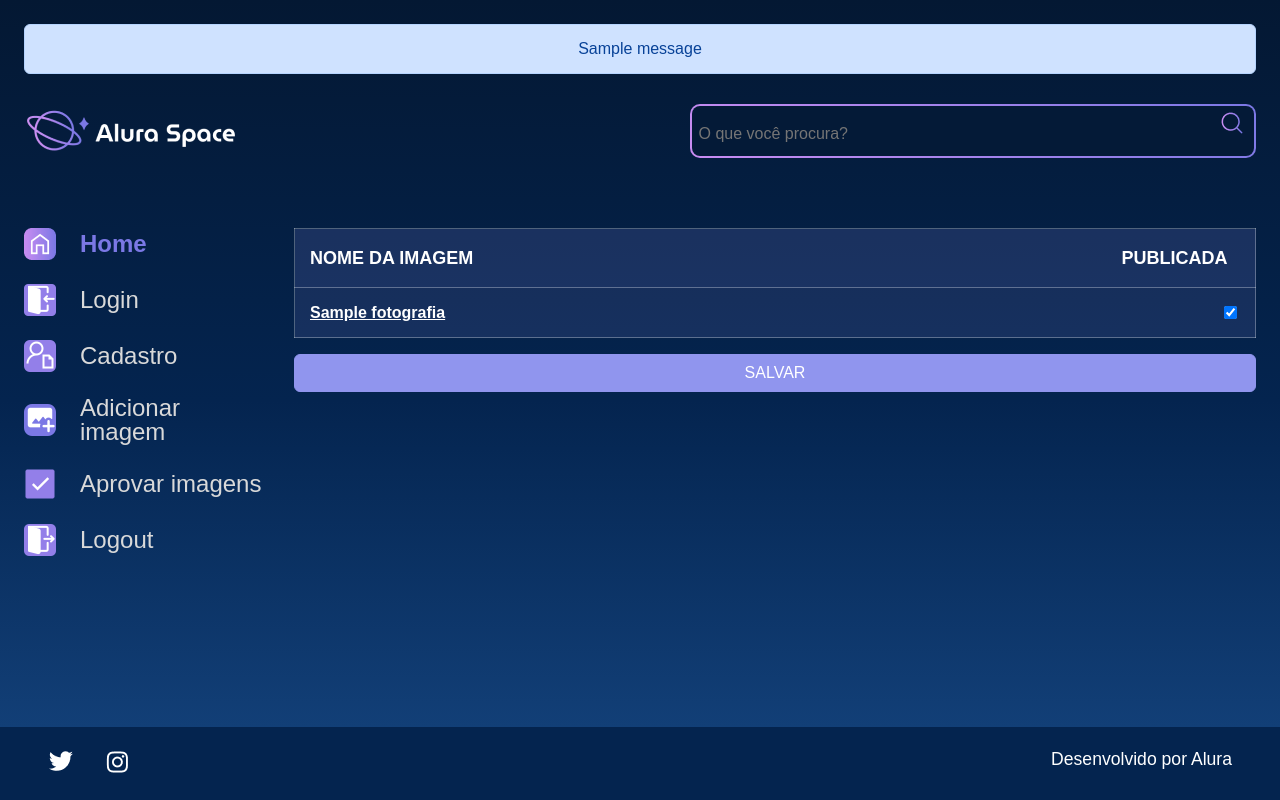
After one commit to gcosta97/django_alura_space, a Django app: page /aprovar-imagens in a window 1280 px wide. The commit adds this page. Run offline with Django 4.2, Linux system fonts and the light colour scheme; a user stored in the database is signed in; tables that the repository leaves empty hold one stand-in row (values such as "Sample post"); one stand-in notice (Sample message) is shown.

Commit message:
atualizações do projeto

```diff
--- a/apps/galeria/urls.py
+++ b/apps/galeria/urls.py
@@ -1,7 +1,7 @@
 # Isola as urls relacionadas à esse app
 
 from django.urls import path
-from apps.galeria.views import index, imagem, buscar, nova_imagem, editar_imagem, deletar_imagem, filtro
+from apps.galeria.views import index, imagem, buscar, nova_imagem, editar_imagem, deletar_imagem, filtro, aprovar_imagens
 
 urlpatterns = [
     path('', index, name='home'),
@@ -11,4 +11,5 @@ urlpatterns = [
     path('editar-imagem/<int:foto_id>', editar_imagem, name='editar_imagem'),
     path('deletar-imagem/<int:foto_id>', deletar_imagem, name='deletar_imagem'),
     path('filtro/<str:categoria>', filtro, name='filtro'),
+    path('aprovar-imagens', aprovar_imagens, name='aprovar_imagens'),
 ]
--- a/apps/galeria/views.py
+++ b/apps/galeria/views.py
@@ -5,7 +5,7 @@ from django.contrib import messages
 import unicodedata
 
 from apps.galeria.models import Fotografia
-from apps.galeria.forms import FotografiaForms
+from apps.galeria.forms import FotografiaForms, AprovarImagensForms
 
 def index(request):  # Responsável pela página principal da aplicação
 
@@ -22,6 +22,7 @@ def limpar_nomes_banco_pesquisa(nome_banco):
 
     for fotografia in fotografias:
         fotografia.nome = unicodedata.normalize("NFD", fotografia.nome).encode("ascii", "ignore").decode("utf-8").lower()
+        fotografia.categoria = unicodedata.normalize("NFD", fotografia.categoria).encode("ascii", "ignore").decode("utf-8").lower()
 
     return fotografias
 
@@ -36,7 +37,7 @@ def buscar(request):
             fotografias_limpas = limpar_nomes_banco_pesquisa(Fotografia)
 
             for fotografia in fotografias_limpas:
-                if nome_a_buscar in fotografia.nome:
+                if nome_a_buscar in fotografia.nome or nome_a_buscar in fotografia.categoria:
                     ids_correspondentes.append(fotografia.id)
 
             fotografias = Fotografia.objects.filter(id__in = ids_correspondentes)
@@ -85,3 +86,22 @@ def filtro(request, categoria):
     fotografias = Fotografia.objects.filter(publicada=True, categoria=categoria)
 
     return render(request, 'galeria/index.html', {"cards": fotografias, 'categoria':categoria})
+
+def aprovar_imagens(request):
+    if not request.user.is_superuser:
+        messages.error(request, 'Você não tem permissão para acessar essa página')
+        return redirect('login')
+
+    imagens = Fotografia.objects.all()
+    if request.method == 'POST':
+        lista_ids = request.POST.getlist('boxes')
+
+        imagens.update(publicada=False)
+
+        imagens.filter(pk__in=lista_ids).update(publicada=True)
+
+        messages.success(request, 'Alterações salvas com sucesso!')
+        return redirect('home')
+
+
+    return render(request, 'galeria/aprovar_imagens.html', {'imagens': imagens})
--- a/setup/static/styles/style.css
+++ b/setup/static/styles/style.css
@@ -82,7 +82,6 @@ table {
 }
 
 .cabecalho__busca {
-    align-items: center;
     border-radius: 10px;
     background: linear-gradient(45deg, #C98CF1,#7B78E5);
     display: flex;
@@ -90,10 +89,11 @@ table {
     justify-content: space-between;
     padding: 2px;
     width: auto;
+    align-items: center;
 }
 
 .busca__fundo {
-    align-items: center;
+    align-items:baseline;
     background-color: #041A37;
     border-radius: 8px;
     display: flex;
@@ -102,19 +102,24 @@ table {
 }
 
 .busca__input {
-    align-items: center;
     background-color: transparent;
     border: none;
     font-size: 1rem;
-    height: 24px;
-    padding: 10px;
+    height: 30px;
+    padding: 2px;
     width: 500px;
+    color: white;
+    margin: 5px;
+    }
 }
 
 .busca__icone {
-    cursor: pointer;
+    cursor:pointer;
+    background-color: transparent;
+    border: none;
+    margin:auto;
     width: 2rem;
-    height: 2rem;
+    height: 30px;
 }
 
 .cards {
@@ -278,7 +283,7 @@ table {
 .pagina-inicial {
     max-width: 1440px;
     padding: 1.5rem;
-    margin: 0 auto;
+    margin: auto;
 }
 
 .populares {
@@ -341,7 +346,9 @@ table {
     display: flex;
     justify-content: space-between;
     color: #FFFFFF;
-    margin-top: auto;
+    margin-top: 2px;
+    position: fixed;
+    bottom: 0;
 }
 
 .rodape__icones {
@@ -496,6 +503,12 @@ table {
     border-color: #dc3545;
 }
 
+.btn-blue {
+    color: #fff;
+    background-color: rgb(144, 149, 238);;
+    border-color: rgb(144, 149, 238);;
+}
+
 .form-control {
     display: block;
     width: 100%;
@@ -537,3 +550,65 @@ table {
     -webkit-print-color-adjust: exact;
     color-adjust: exact;
 }
+
+/* Table Styles */
+
+table{
+    width:100%;
+    table-layout: fixed;
+  }
+  .tbl-header{
+    background-color: transparent
+    border: 1px solid rgba(255,255,255,0.3);
+   }
+  .tbl-content{
+    height:auto;
+    overflow-x:auto;
+    margin-top: 0px;
+    border: 1px solid rgba(255,255,255,0.3);
+    background-color: transparent;
+  }
+  th{
+    padding: 20px 15px;
+    text-align: left;
+    font-weight: bold;
+    font-size: 18px;
+    color: #fff;
+    text-transform: uppercase;
+    border: solid 1px rgba(255,255,255,0.3);
+    width: 80%;
+    background-color: rgba(144, 149, 238, 0.155);
+  }
+  td{
+    padding: 15px;
+    text-align: left;
+    vertical-align:middle;
+    font-weight: bold;
+    font-size: 16px;
+    border: solid 1px rgba(255,255,255,0.3);
+    background-color: rgba(144, 149, 238, 0.121);
+    width: 20%;
+  }
+
+  tr:nth-child(even) {
+    background-color: rgba(144, 149, 238, 0.155);
+    bac
+}
+
+
+  /* demo styles */
+
+  @import url(https://fonts.googleapis.com/css?family=Roboto:400,500,300,700);
+
+
+  /* for custom scrollbar for webkit browser*/
+
+  ::-webkit-scrollbar {
+      width: 6px;
+  }
+  ::-webkit-scrollbar-track {
+      -webkit-box-shadow: inset 0 0 6px rgba(0,0,0,0.3);
+  }
+  ::-webkit-scrollbar-thumb {
+      -webkit-box-shadow: inset 0 0 6px rgba(0,0,0,0.3);
+  }
--- /dev/null
+++ b/templates/galeria/aprovar_imagens.html
@@ -0,0 +1,37 @@
+{% extends 'shared/base.html' %}
+{% load static %}
+{% block content %}
+
+<form action="{% url 'aprovar_imagens' %}" method="POST">
+    {% csrf_token %}
+    <div>
+        <div class="tbl-header">
+            <table cellpadding="0" cellspacing="0" border="0">
+                <thead>
+                    <tr>
+                        <th style="border-right: transparent;">NOME DA IMAGEM</th>
+                        <th style="width: auto; text-align: center; border-left: transparent;">PUBLICADA</th>
+                </thead>
+                <tbody>
+                    {%for imagem in imagens %}
+                    <tr>
+                        <td style="border-right: transparent;"><a href="{% url 'imagem' imagem.id %}" style="color: white;">{{imagem}}</a></td>
+                        <td style="border-left: transparent; text-align: right;">
+                            {% if imagem.publicada %}
+                            <input type="checkbox" checked="checked" value={{imagem.id}} name="boxes">
+                            {% else %}
+                            <input type="checkbox" value={{imagem.id}} name="boxes">
+                            {% endif %}
+                        </td>
+                    </tr>
+                    {%endfor%}
+                </tbody>
+            </table>
+        </div>
+        <br/>
+            <button class="btn btn-blue col-12" style="padding: top 5px;" type="submit"> SALVAR </button>
+    </div>
+
+</form>
+
+    {% endblock %}
--- a/templates/galeria/imagem.html
+++ b/templates/galeria/imagem.html
@@ -39,6 +39,7 @@
                     }
                 </script>
             </a>
+            <br/><br/>
         </div>
     {% endif %}
 </section>
--- a/templates/partials/_header.html
+++ b/templates/partials/_header.html
@@ -1,7 +1,16 @@
 {% load static %}
 
+<style>
+    input:focus,
+    select:focus,
+    textarea:focus,
+    button:focus {
+        outline: none;
+    }
+</style>
+
 {% for message in messages %}
-<p id="messges" class="alert alert-primary" role="alert">{{message}}</p>
+<p id="messages" class="alert alert-primary" role="alert">{{message}}</p>
 {% endfor %}
 
 <header class="cabecalho">
@@ -10,8 +19,8 @@
         <div class="busca__fundo">
             <form action="{% url 'buscar' %}">
                 <input class="busca__input" type="text" name="buscar" placeholder="O que você procura?">
-                <button type="submit">
-                    <img class="busca__icone" src="{% static '/assets/ícones/1x/search.png' %}" alt="ícone de search">
+                <button type="submit" style="background-color: transparent; border:none; height: auto;">
+                    <img src="{% static '/assets/ícones/1x/search.png' %}" alt="ícone de search">
                 </button>
             </form>
         </div>
--- a/templates/partials/_side.html
+++ b/templates/partials/_side.html
@@ -7,6 +7,9 @@
         <a href="{% url 'cadastro' %}"><img src="{% static '/assets/ícones/1x/cadastrar_login.png' %}"> Cadastro</a>
         {% if user.is_authenticated %}
             <a href= "{% url 'nova_imagem' %}"><img src="{% static '/assets/ícones/1x/add_image.png' %}"> Adicionar imagem</a>
+            {% if user.is_superuser %}
+                <a href= "{% url 'aprovar_imagens' %}"><img src="{% static '/assets/ícones/1x/aprovar-imagens.png' %}"> Aprovar imagens</a>
+            {% endif %}
             <a href= "{% url 'logout' %}"><img src="{% static '/assets/ícones/1x/logout_icon.png' %}"> Logout</a>
         {% endif %}
     </nav>
--- a/templates/shared/base.html
+++ b/templates/shared/base.html
@@ -12,6 +12,7 @@
     <link rel="preconnect" href="https://fonts.gstatic.com" crossorigin>
     <link href="https://fonts.googleapis.com/css2?family=Poppins:wght@400;500;600&display=swap" rel="stylesheet">
     <link rel="stylesheet" href="{% static '/styles/style.css' %}">
+  </body>
 
 </head>
 
@@ -23,6 +24,7 @@
             {% block content %}{% endblock %}
         </main>
     </div>
+    <br/><br/><br/>
     {% include 'partials/_footer.html' %}
 </body>
 </html>
```
Also changed, not shown: apps/galeria/forms.py (+16 -0 lines), templates/galeria/fotos_publicadas.html (deleted, +0 -43 lines), setup/static/assets/ícones/1x/aprovar-imagens.png (added).
